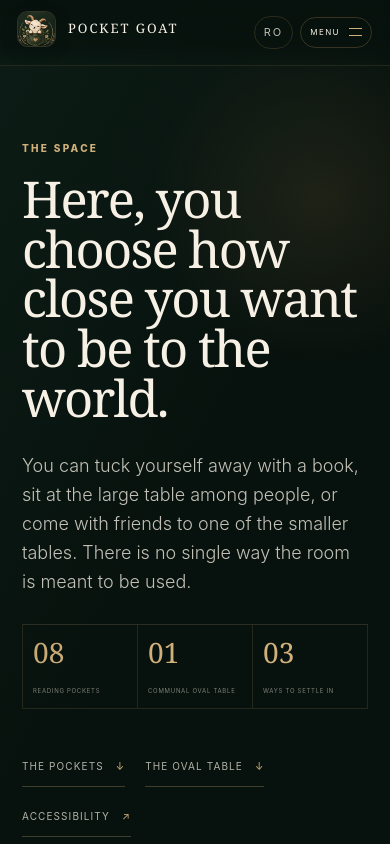
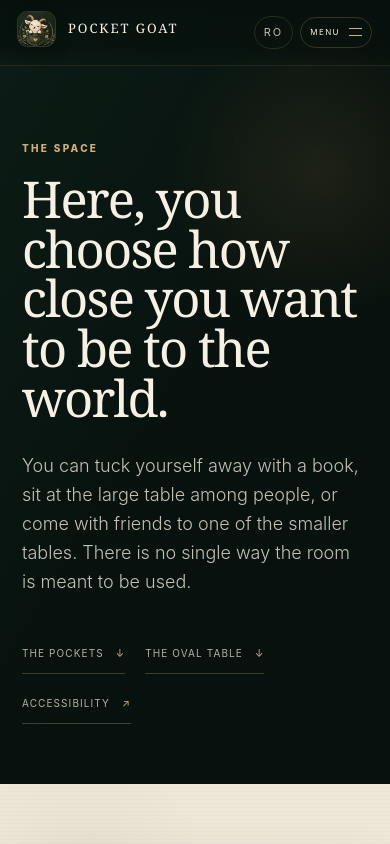
Before and after one commit to drezzillah-prog/pocket-goat-website, a Next.js app: page /en/space in a window 390 px wide. Shown: the top 844 px of the page. Built offline with nearby package versions, Linux system fonts and the light colour scheme.

Commit message:
style: keep mobile Space concise and polish anchor navigation

```diff
--- a/src/app/globals.css
+++ b/src/app/globals.css
@@ -934,3 +934,10 @@ a{color:inherit;text-decoration:none}button{font:inherit;color:inherit}::selecti
   .books-hero-image{object-position:58% center}
   .books-rec-photo img,.books-dobrogea-photo img,.books-read-photo img{aspect-ratio:4/3}
 }
+
+
+/* QA finishing touches */
+#pockets,#oval-table,#browse-library{scroll-margin-top:92px}
+@media(max-width:620px){
+  .space-hero-index{display:none}
+}
```
